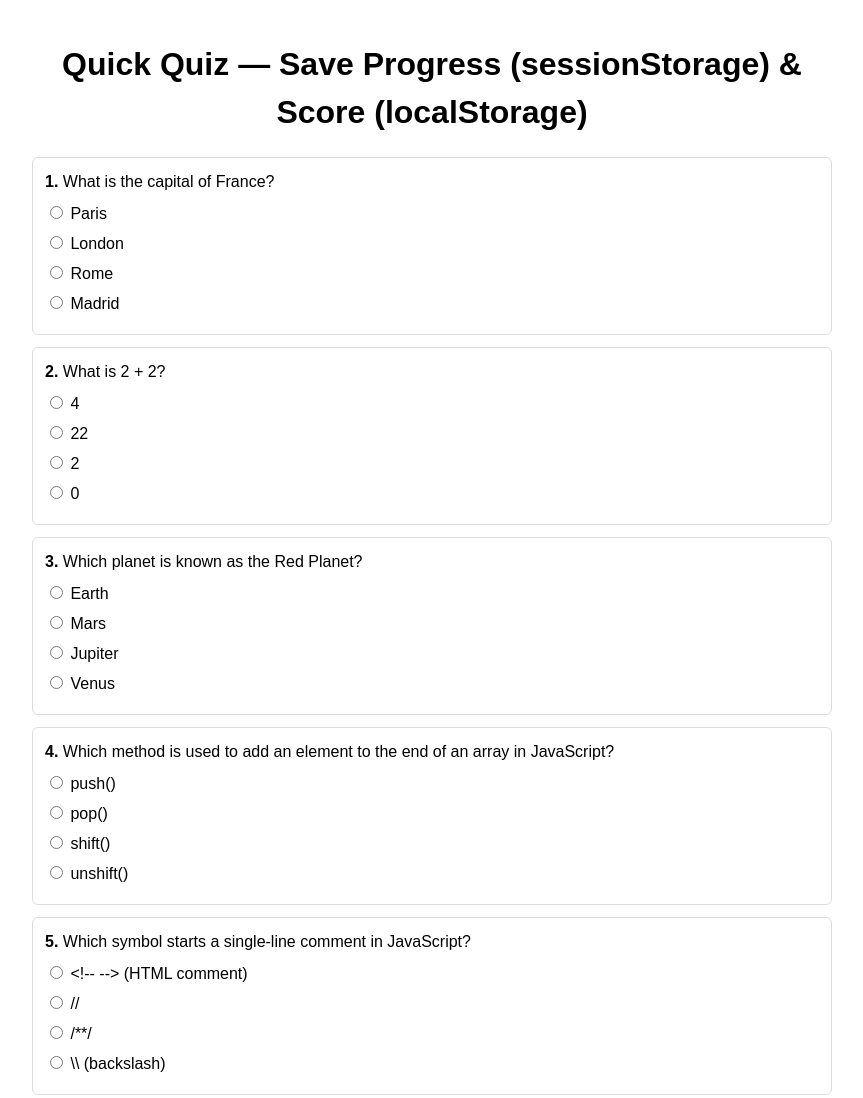
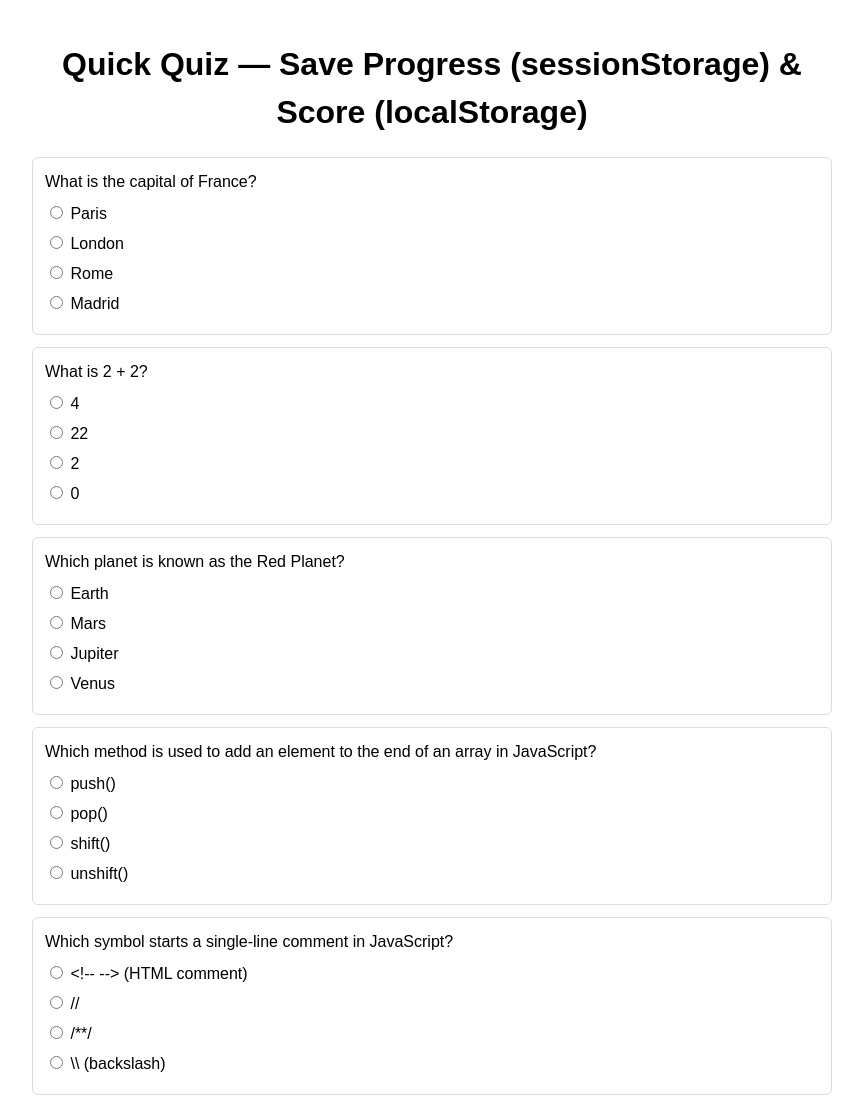
Before and after one commit to acciojob/quiz-with-session-Jidugutejesh, a website: page main.html in a window 1280 px wide. Shown: the top 1098 px of the page, without its empty margins (208-1071 px from the left). Drawn offline with Linux system fonts and the light colour scheme.

Commit message:
created a submission

```diff
--- a/main.html
+++ b/main.html
@@ -11,7 +11,7 @@
 
   <div id="questions">
     <div class="question" id="q1">
-      <div><strong>1.</strong> What is the capital of France?</div>
+      <div>What is the capital of France?</div>
       <div class="options">
         <label><input type="radio" name="q1" value="A"> Paris</label>
         <label><input type="radio" name="q1" value="B"> London</label>
@@ -21,7 +21,7 @@
     </div>
 
     <div class="question" id="q2">
-      <div><strong>2.</strong> What is 2 + 2?</div>
+      <div>What is 2 + 2?</div>
       <div class="options">
         <label><input type="radio" name="q2" value="A"> 4</label>
         <label><input type="radio" name="q2" value="B"> 22</label>
@@ -31,7 +31,7 @@
     </div>
 
     <div class="question" id="q3">
-      <div><strong>3.</strong> Which planet is known as the Red Planet?</div>
+      <div>Which planet is known as the Red Planet?</div>
       <div class="options">
         <label><input type="radio" name="q3" value="A"> Earth</label>
         <label><input type="radio" name="q3" value="B"> Mars</label>
@@ -41,7 +41,7 @@
     </div>
 
     <div class="question" id="q4">
-      <div><strong>4.</strong> Which method is used to add an element to the end of an array in JavaScript?</div>
+      <div>Which method is used to add an element to the end of an array in JavaScript?</div>
       <div class="options">
         <label><input type="radio" name="q4" value="A"> push()</label>
         <label><input type="radio" name="q4" value="B"> pop()</label>
@@ -51,7 +51,7 @@
     </div>
 
     <div class="question" id="q5">
-      <div><strong>5.</strong> Which symbol starts a single-line comment in JavaScript?</div>
+      <div>Which symbol starts a single-line comment in JavaScript?</div>
       <div class="options">
         <label><input type="radio" name="q5" value="A"> &lt;!-- --&gt; (HTML comment)</label>
         <label><input type="radio" name="q5" value="B"> //</label>
```
